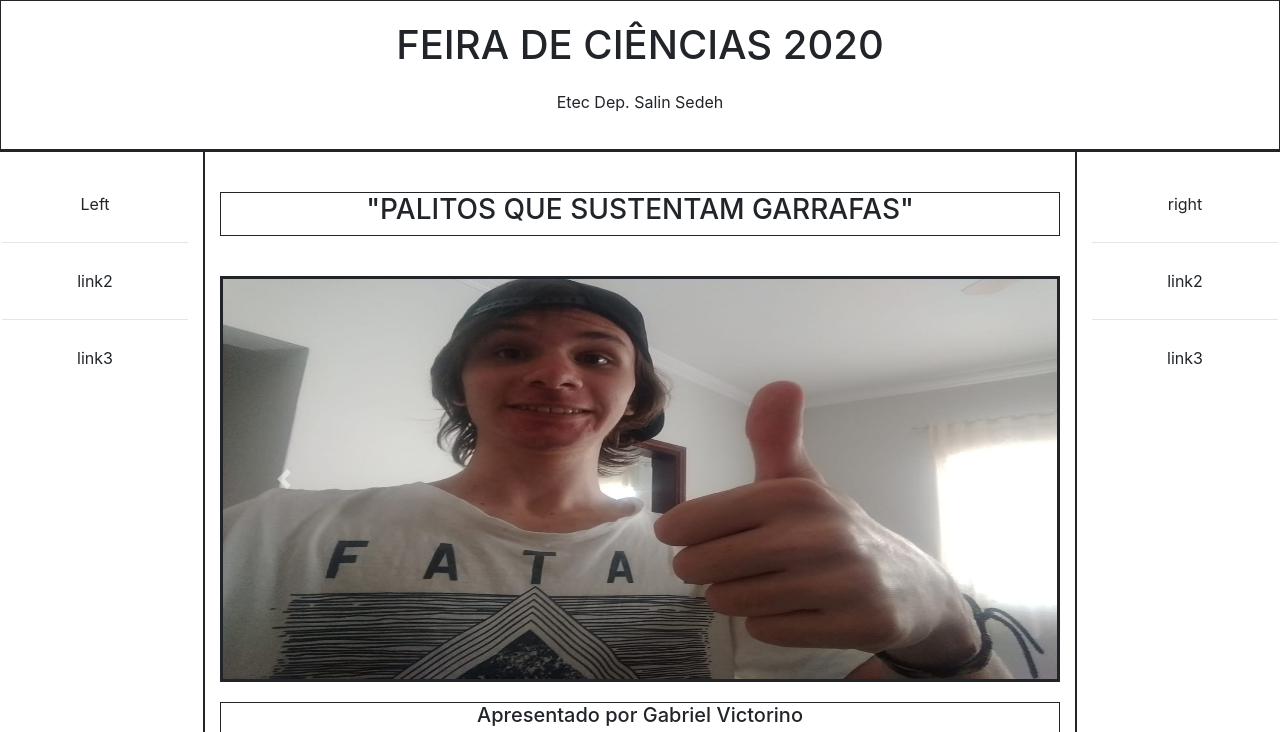
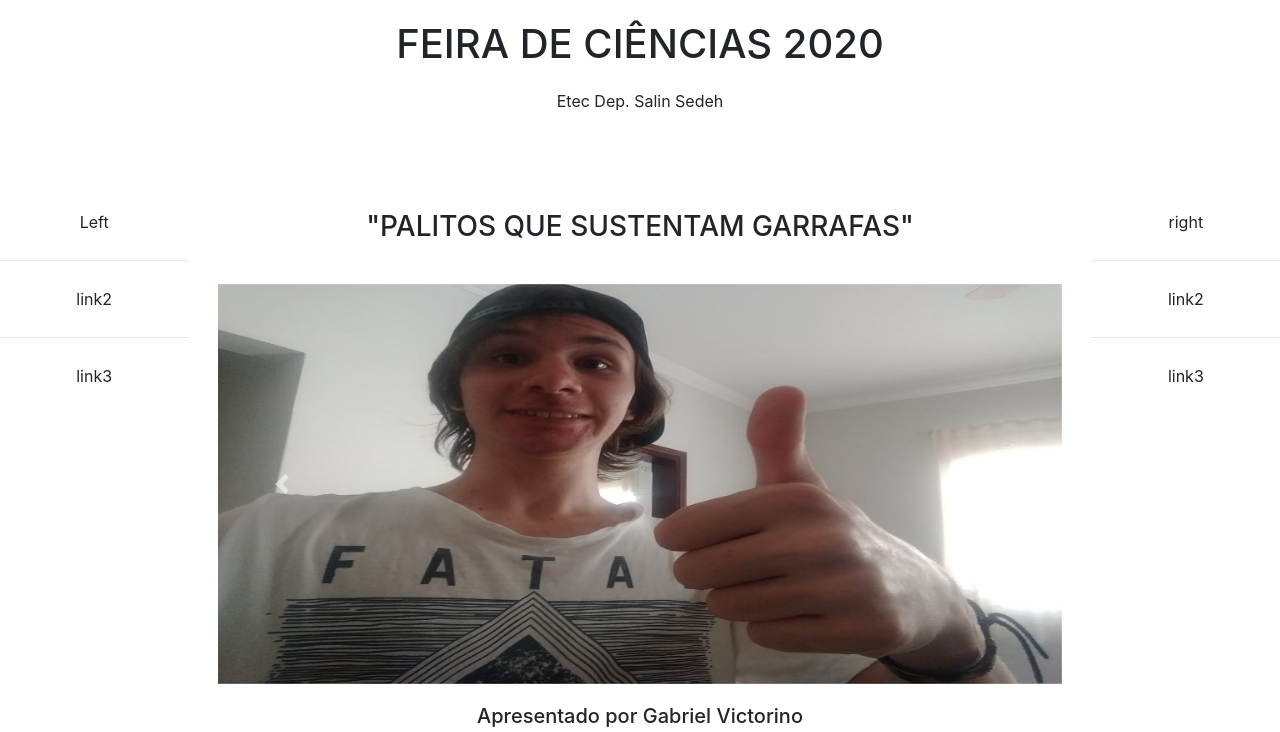
Before and after one commit to pultzlucas/Feira-de-Ciencias-2020, a plain HTML site: page index.html in a window 1280 px wide. Shown: the top 732 px of the page. Drawn offline with nearby package versions, Linux system fonts and the light colour scheme; grey boxes are pictures that could not be loaded.

Commit message:
Update style.css

```diff
--- a/Css/style.css
+++ b/Css/style.css
@@ -8,9 +8,9 @@ body{
     overflow-x: hidden;
 }
 
-div ,#video{
+/* div ,#video{
     border: 1px solid;
-}
+} */
 
 /* Titulo */
 
```
